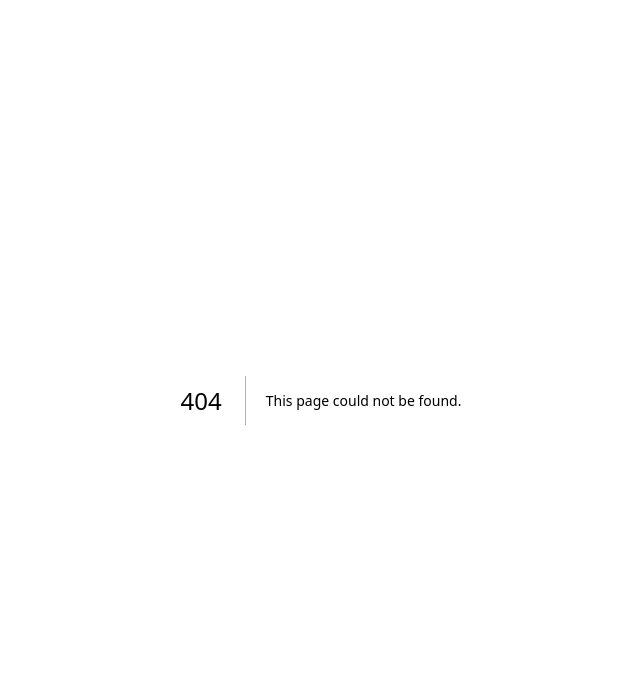
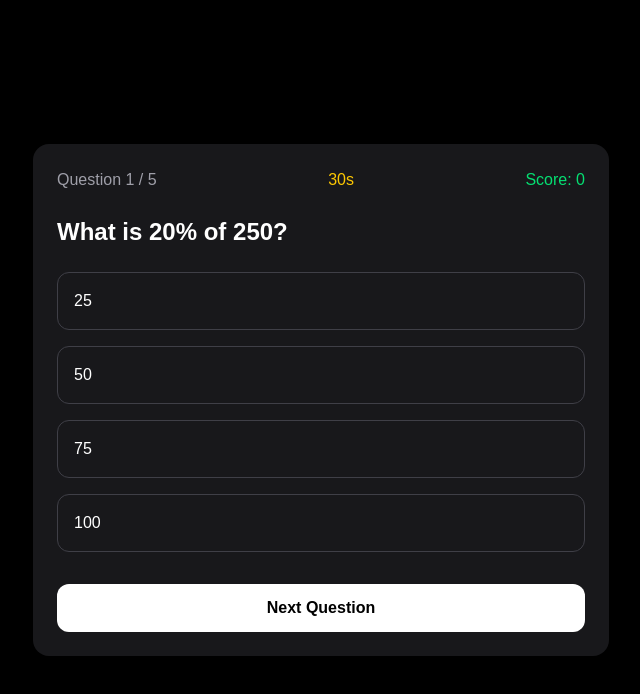
Before and after one commit to AtulJamdar/AptiSprint, a Next.js app: page /quiz in a window 1280 px wide. Before the commit this address had no page. Shown: the top 694 px of the page, without its empty margins (319-959 px from the left). Built offline with nearby package versions, Linux system fonts and the light colour scheme.

Commit message:
question logic added

```diff
--- a/src/app/page.tsx
+++ b/src/app/page.tsx
@@ -1,4 +1,6 @@
+import { questions } from "@/data/questions";
 export default function Home() {
+  console.log(questions);
   return (
     <main className="min-h-screen bg-black text-white flex flex-col items-center justify-center p-6">
       <h1 className="text-5xl font-bold mb-4">AptiSprint</h1>
--- /dev/null
+++ b/src/app/quiz/page.tsx
@@ -0,0 +1,100 @@
+"use client";
+
+import { useState } from "react";
+import { questions } from "@/data/questions";
+
+export default function QuizPage() {
+  const [currentQuestion, setCurrentQuestion] = useState(0);
+  const [selectedAnswer, setSelectedAnswer] = useState("");
+  const [score, setScore] = useState(0);
+  const [quizFinished, setQuizFinished] = useState(false);
+
+  const question = questions[currentQuestion];
+
+  if (quizFinished) {
+  return (
+    <main className="min-h-screen bg-black text-white flex items-center justify-center p-6">
+      <div className="bg-zinc-900 p-8 rounded-2xl w-full max-w-md text-center">
+
+        <h1 className="text-4xl font-bold mb-4">
+          Sprint Completed 🚀
+        </h1>
+
+        <p className="text-2xl text-green-400 mb-2">
+          {score} / {questions.length}
+        </p>
+
+        <p className="text-zinc-400 mb-6">
+          Accuracy: {Math.round((score / questions.length) * 100)}%
+        </p>
+
+        <button
+          onClick={() => {
+            setCurrentQuestion(0);
+            setScore(0);
+            setQuizFinished(false);
+          }}
+          className="w-full bg-white text-black py-3 rounded-xl font-semibold"
+        >
+          Retry Sprint
+        </button>
+      </div>
+    </main>
+  );
+}
+
+  return (
+    <main className="min-h-screen bg-black text-white p-6 flex items-center justify-center">
+      <div className="w-full max-w-xl bg-zinc-900 rounded-2xl p-6">
+
+        <div className="flex justify-between mb-6">
+          <p className="text-zinc-400">
+            Question {currentQuestion + 1} / {questions.length}
+          </p>
+
+          <p className="text-yellow-400">30s</p>
+          <p className="text-green-400">Score: {score}</p>
+        </div>
+
+        <h1 className="text-2xl font-bold mb-6">
+          {question.question}
+        </h1>
+
+        <div className="flex flex-col gap-4">
+          {question.options.map((option) => (
+            <button
+              key={option}
+              onClick={() => setSelectedAnswer(option)}
+              className={`border p-4 rounded-xl text-left transition
+    ${
+      selectedAnswer === option
+        ? "border-green-500 bg-green-500/20"
+        : "border-zinc-700 hover:bg-zinc-800"
+    }
+  `}
+            >
+              {option}
+            </button>
+          ))}
+        </div>
+
+        <button
+          onClick={() => {
+            if (selectedAnswer === question.answer) {
+              setScore(score + 1);
+            }
+            setSelectedAnswer("");
+            if (currentQuestion + 1 < questions.length){
+                setCurrentQuestion(currentQuestion + 1);
+            }else{
+                setQuizFinished(true);
+            }
+          }}
+          className="w-full mt-8 bg-white text-black py-3 rounded-xl font-semibold"
+        >
+          Next Question
+        </button>
+      </div>
+    </main>
+  );
+}
--- /dev/null
+++ b/src/data/questions.ts
@@ -0,0 +1,61 @@
+export const questions = [
+  {
+    id: 1,
+    topic: "Percentages",
+    question: "What is 20% of 250?",
+    options: ["25", "50", "75", "100"],
+    answer: "50",
+    explanation:
+      "10% of 250 is 25. Double it for 20% = 50.",
+    shortcut:
+      "Find 10% first, then multiply quickly.",
+  },
+
+  {
+    id: 2,
+    topic: "Profit & Loss",
+    question: "A product bought for ₹500 is sold for ₹650. Find profit.",
+    options: ["100", "150", "200", "250"],
+    answer: "150",
+    explanation:
+      "Profit = Selling Price - Cost Price = 650 - 500 = 150.",
+    shortcut:
+      "Always subtract CP from SP for profit.",
+  },
+
+  {
+    id: 3,
+    topic: "Ratio",
+    question: "Find ratio of 20 and 50.",
+    options: ["2:5", "5:2", "1:2", "3:5"],
+    answer: "2:5",
+    explanation:
+      "20:50 simplifies by dividing both by 10 → 2:5.",
+    shortcut:
+      "Simplify ratios using highest common factor.",
+  },
+
+  {
+    id: 4,
+    topic: "Time & Work",
+    question: "If A completes work in 10 days, how much work in 1 day?",
+    options: ["1/5", "1/10", "10", "5"],
+    answer: "1/10",
+    explanation:
+      "Work done in 1 day = 1 / total days.",
+    shortcut:
+      "For work problems, use unit work approach.",
+  },
+
+  {
+    id: 5,
+    topic: "Probability",
+    question: "Probability of getting head in one coin toss?",
+    options: ["0", "1", "1/2", "2"],
+    answer: "1/2",
+    explanation:
+      "One favorable outcome out of 2 total outcomes.",
+    shortcut:
+      "Probability = favorable / total outcomes.",
+  },
+];
```
